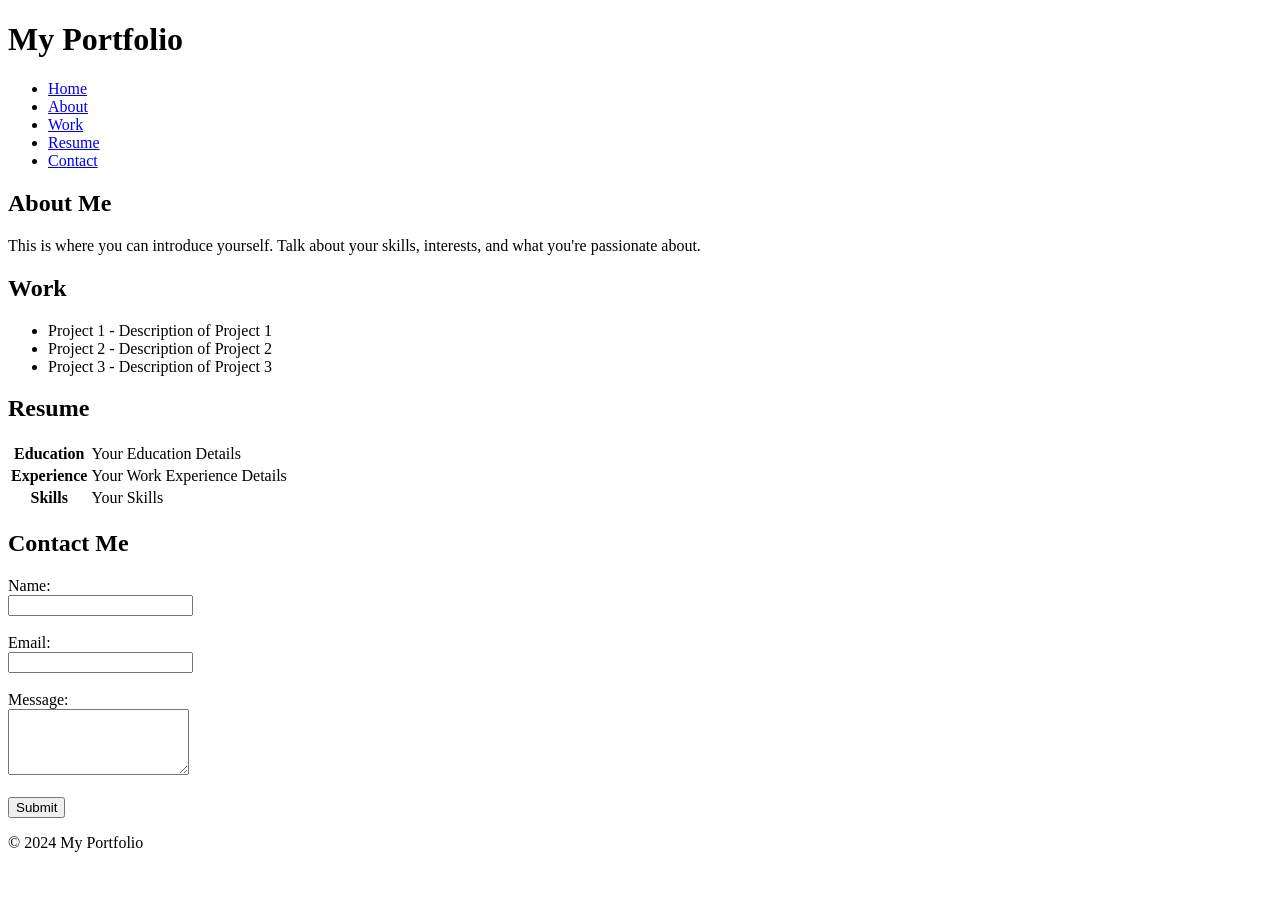
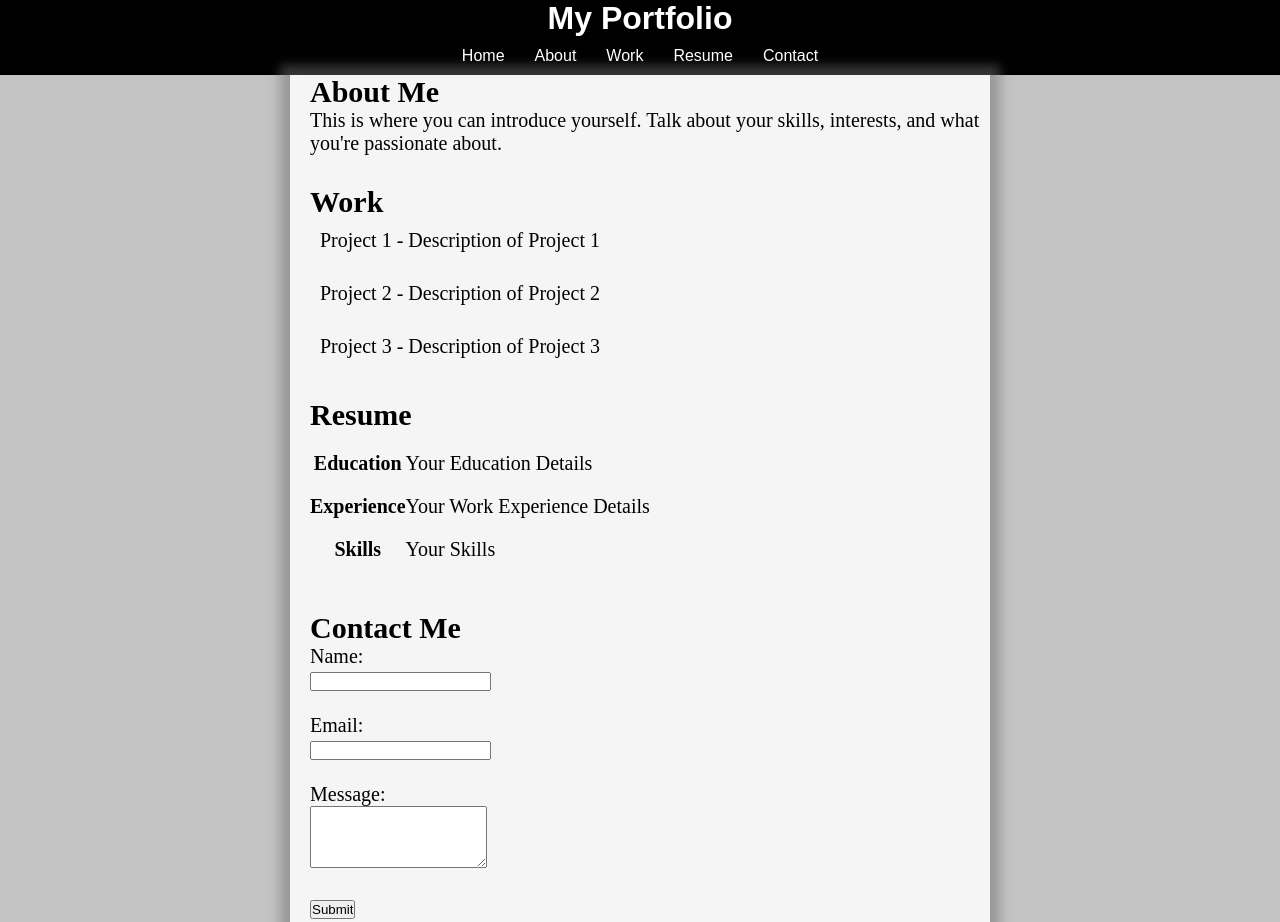
Before and after one commit to Razmokette2/GoMyCode-HTML-Project-1, a plain HTML site: page index.html in a window 1280 px wide. Shown: the top 922 px of the page. Before the commit the page ends 868 px from the top, so only its background shows below. Drawn offline with Linux system fonts and the light colour scheme.

Commit message:
adding css

```diff
--- a/index.html
+++ b/index.html
@@ -3,13 +3,12 @@
   <head>
     <meta charset="UTF-8" />
     <meta name="viewport" content="width=device-width, initial-scale=1.0" />
+    <link rel="stylesheet" href="./style.css">
     <title>My Portfolio</title>
   </head>
   <body>
     <header>
       <h1>My Portfolio</h1>
-    </header>
-
       <nav>
         <ul>
           <li><a href="#home">Home</a></li>
@@ -19,6 +18,9 @@
           <li><a href="#contact">Contact</a></li>
         </ul>
       </nav>
+    </header>
+
+
 
     <main>
       <section id="about">
--- /dev/null
+++ b/style.css
@@ -0,0 +1,69 @@
+*{
+    padding: 0;
+    margin: 0;
+    box-sizing: border-box;
+}
+
+header{
+    display: flex;
+    flex-direction: column;
+    align-items: center;
+    align-content: center;
+    background-color: black;
+    color: white;
+    font-family: sans-serif;
+}
+
+a{
+    text-decoration-line: none;
+    color: white;
+}
+
+li{
+    list-style: none;
+}
+
+ul{
+    display: flex;
+    gap: 30px;
+    margin: 10px;
+}
+
+main{
+    display: flex;
+    flex-direction: column;
+    align-content: center;
+    justify-content: left;
+    width: 700px;
+    margin: 0 auto;
+    box-shadow: 0px 0px 10px 10px rgba(110, 109, 109, 0.5);
+    gap: 30px;
+    background-color: whitesmoke;
+    padding: 0 0 20px 20px;
+}
+
+body{
+    background-color: rgb(196, 195, 195);
+}
+
+section{
+    font-size: 20px;
+}
+
+footer{
+    display: flex;
+    justify-content: center;
+    background-color: black;
+    color: white;
+    padding: 10px;
+}
+
+#work ul{
+    display: flex;
+    flex-direction: column;
+}
+
+table{
+    border-collapse: separate;
+    border-spacing: 0 1em;
+}
```
Lines whose indentation alone changed are shown as unchanged.
